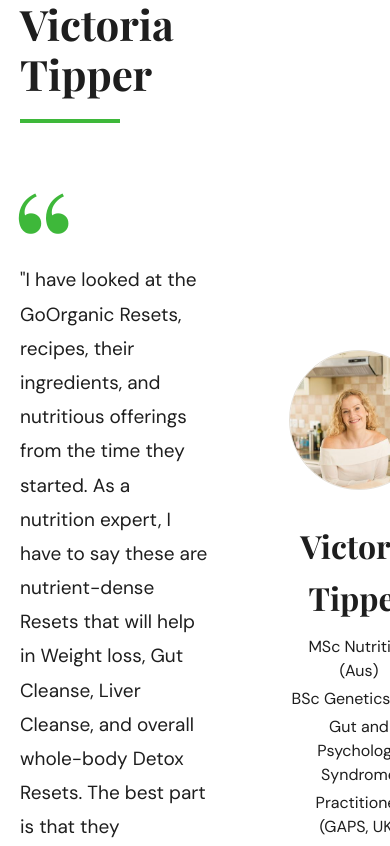
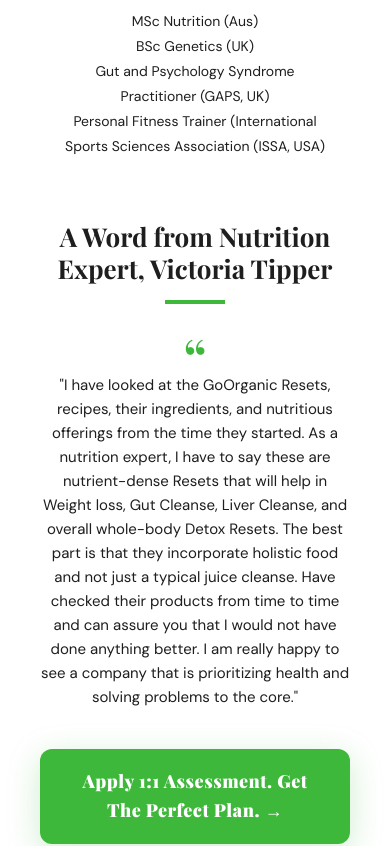
Before and after one commit to Acesoham/Landingpage, a React (Vite) app: page / in a window 390 px wide. Shown: the part 9825-10671 px from the top of the page. Built offline with nearby package versions, Linux system fonts and the light colour scheme; a web font is replaced by a local one.

Commit message:
changed some design

```diff
--- a/src/components/Assessment.jsx
+++ b/src/components/Assessment.jsx
@@ -52,7 +52,7 @@
               rel="noopener noreferrer"
               className="hero-cta"
             >
-             Take the 2 Minute Assesement To Lose 5- 20 KG→
+             Take the 2 Minute Assessment To Lose 5- 20 KG →
             </a>
           </div>
           {/*
--- a/src/components/TrialSection.jsx
+++ b/src/components/TrialSection.jsx
@@ -10,7 +10,7 @@
           target="_blank"
           rel="noopener noreferrer"
           className="hero-cta"
-          style={{ display: 'inline-block', marginTop: '20px' }}
+          style={{ marginTop: '20px' }}
         >
           Start With 6 Days Trial. No Powders. No Injections. →
         </a>
--- a/src/index.css
+++ b/src/index.css
@@ -1886,16 +1886,67 @@
     padding: 28px 20px;
   }
 
+  /* Victoria Quote mobile */
+  .vq-grid {
+    display: flex;
+    flex-direction: column;
+    gap: 40px;
+    text-align: center;
+    padding: 0 20px;
+  }
+
+  .vq-text-side {
+    order: 2; /* Text below image */
+    padding: 0;
+    display: flex;
+    flex-direction: column;
+    align-items: center;
+  }
+
+  .vq-expert-side {
+    order: 1; /* Image on top */
+    display: flex;
+    flex-direction: column;
+    align-items: center;
+  }
+
+  .vq-heading {
+    font-size: 28px;
+    margin-bottom: 12px;
+  }
+
+  .vq-heading-underline {
+    margin: 0 auto 24px;
+    width: 60px;
+  }
+
+  .vq-blockquote {
+    font-size: 16px;
+    text-align: center;
+    line-height: 1.6;
+  }
+
   .vq-avatar {
-    width: 140px;
-    height: 140px;
-  }
-
-  /* Experts grid mobile */
-  .experts-circle-grid {
-    grid-template-columns: repeat(2, 1fr);
-    gap: 28px 20px;
-    padding: 28px 20px;
+    width: 180px;
+    height: 180px;
+    margin-bottom: 20px;
+  }
+
+  .vq-name {
+    font-size: 22px;
+    margin-bottom: 8px;
+  }
+
+  .vq-credentials {
+    font-size: 14px;
+    margin-bottom: 24px;
+  }
+
+  .vq-quote-mark {
+    font-size: 80px;
+    margin: 0 0 -20px 0;
+    text-align: center;
+    width: 100%;
   }
 
   .experts-circle-avatar {
@@ -1931,6 +1982,41 @@
     height: 28px;
   }
 
+  /* Assessment mobile full-screen redesign */
+  .form-box {
+    background: none;
+    border: none;
+    box-shadow: none;
+    min-height: auto;
+    border-radius: 0;
+  }
+
+  .form-box:hover {
+    transform: none;
+    box-shadow: none;
+  }
+
+  .form-placeholder-inner {
+    padding: 0;
+    min-height: auto;
+  }
+
+  .form-placeholder-body {
+    max-width: 100%;
+    font-size: 15px;
+  }
+
+  .form-placeholder-title {
+    font-size: 20px;
+    margin-bottom: 8px;
+  }
+
+  .form-url {
+    word-break: break-all;
+    font-size: 12px;
+    padding: 10px 16px;
+  }
+
   /* Responsive Buttons */
   .nav-btn {
     padding: 10px 20px;
@@ -1980,6 +2066,11 @@
   .why-grid {
     grid-template-columns: 1fr;
     gap: 12px;
+  }
+
+  .assessment {
+    padding-left: 0;
+    padding-right: 0;
   }
 
   .experts-circle-grid {
@@ -2034,10 +2125,38 @@
     font-size: 13px;
   }
 
+  .vq-heading {
+    font-size: 26px;
+    margin-bottom: 16px;
+  }
+
+  .vq-blockquote {
+    font-size: 15px;
+    line-height: 1.6;
+  }
+
+  .vq-avatar {
+    width: 150px;
+    height: 150px;
+  }
+
+  .vq-quote-mark {
+    font-size: 60px;
+    margin-bottom: -15px;
+  }
+
   .testi-badge {
     padding: 6px 14px;
     font-size: 13px;
     border-radius: 8px;
+  }
+
+  .form-placeholder-title {
+    font-size: 18px;
+  }
+
+  .form-icon {
+    font-size: 36px;
   }
 }
 
```
